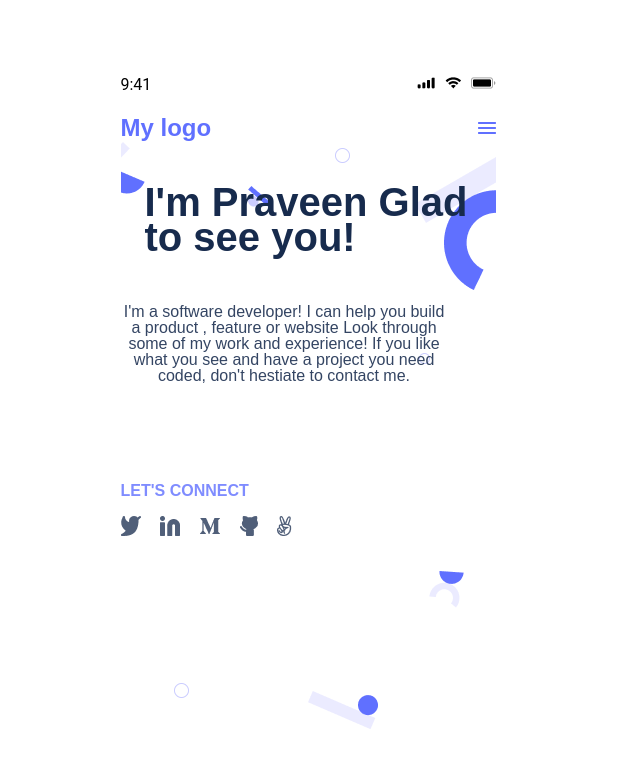
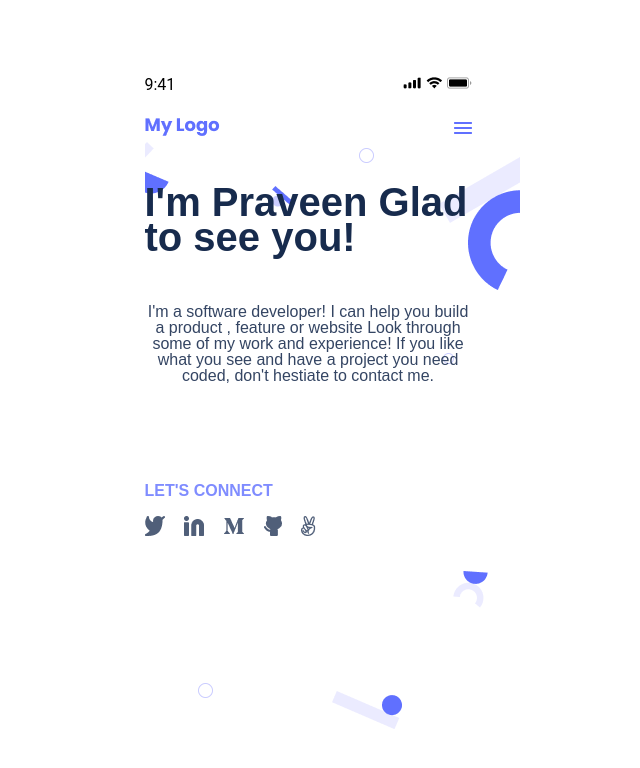
Before and after one commit to Praveen1995-10-14/praveen_portfolio, a website: page index.html in a window 1280 px wide. Shown: the whole page, without its empty margins (332-972 px from the left). Drawn offline with Linux system fonts and the light colour scheme.

Commit message:
changed my logo from div to <a>tag in index.html file changed width and margin in style.css file.

```diff
--- a/index.html
+++ b/index.html
@@ -24,9 +24,9 @@
         </div>
       </div>
       <nav>
-        <div class="nav_logo">
-            <h1>My logo</h1>
-        </div>
+        <a href="">
+            <img src="images/header/myLogo.png" alt="Mylogo">
+        </a>
         <div class="navMenu">
             <img src="images/header/Union.png" alt="menu">
         </div>
--- a/style.css
+++ b/style.css
@@ -1,7 +1,7 @@
 #nav_header {
   display: flex;
   align-items: center;
-  width: 375px;
+  width: 327px;
   height: 40px;
   margin: auto;
   padding: 0 px;
@@ -9,15 +9,15 @@
 }
 
 .cellular_connection {
-  margin-left: 10px;
+  margin-left: 5px;
 }
 
 .wifi {
-  margin-left: 10px;
+  margin-left: 5px;
 }
 
 .battery {
-  margin-left: 10px;
+  margin-left: 5px;
 }
 
 .time > p {
@@ -35,12 +35,12 @@ nav {
   display: flex;
   align-items: center;
   justify-content: space-between;
-  width: 375px;
+  width: 327px;
   margin: auto;
   margin-top: 10px;
 }
 
-.nav_logo > h1 {
+a {
   font-family: 'Poppins', sans-serif;
   color: #6070ff;
   font-size: 1.5em;
@@ -58,12 +58,12 @@ nav {
 
 .background {
   height: 10px;
-  width: 375px;
+  width: 327px;
   margin: auto;
 }
 
 #content {
-  width: 375px;
+  width: 327px;
   height: 10px;
   display: flex;
   flex-direction: column;
```
Also changed, not shown: images/header/myLogo.png (added).
